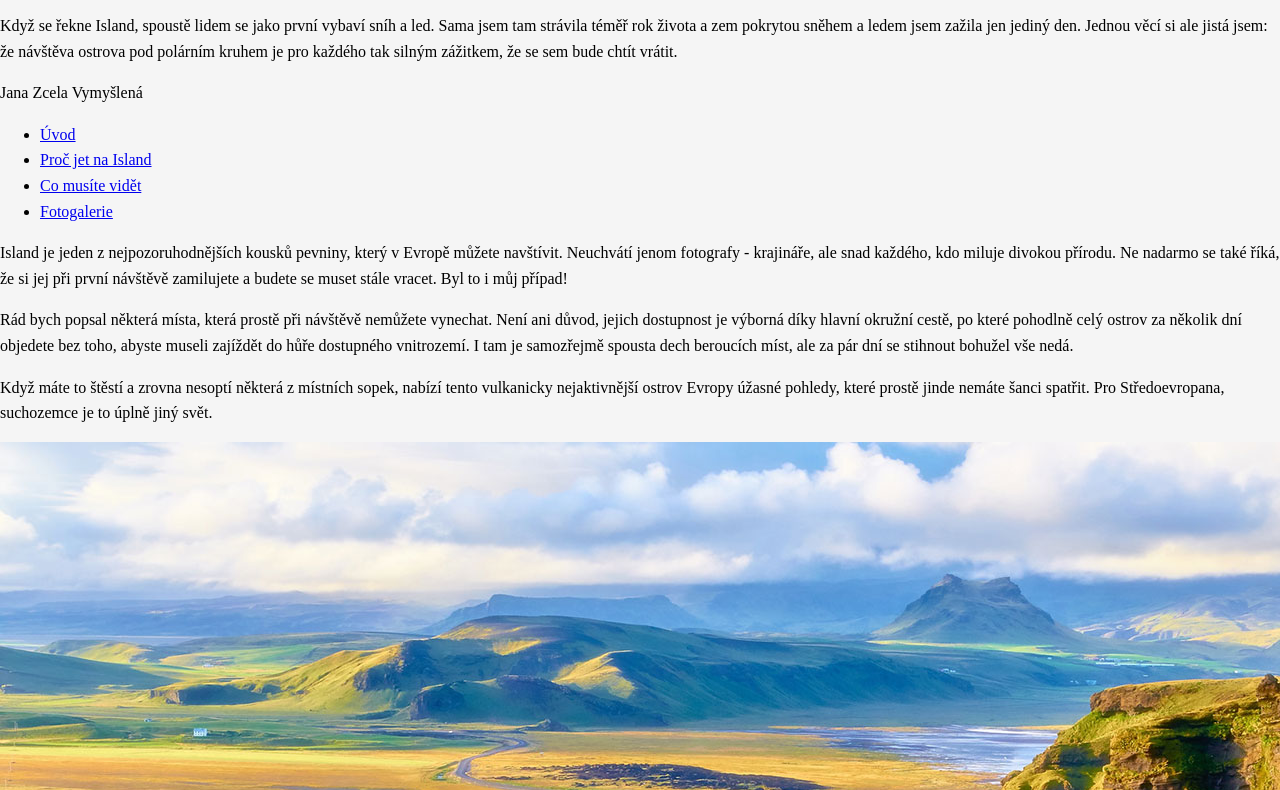
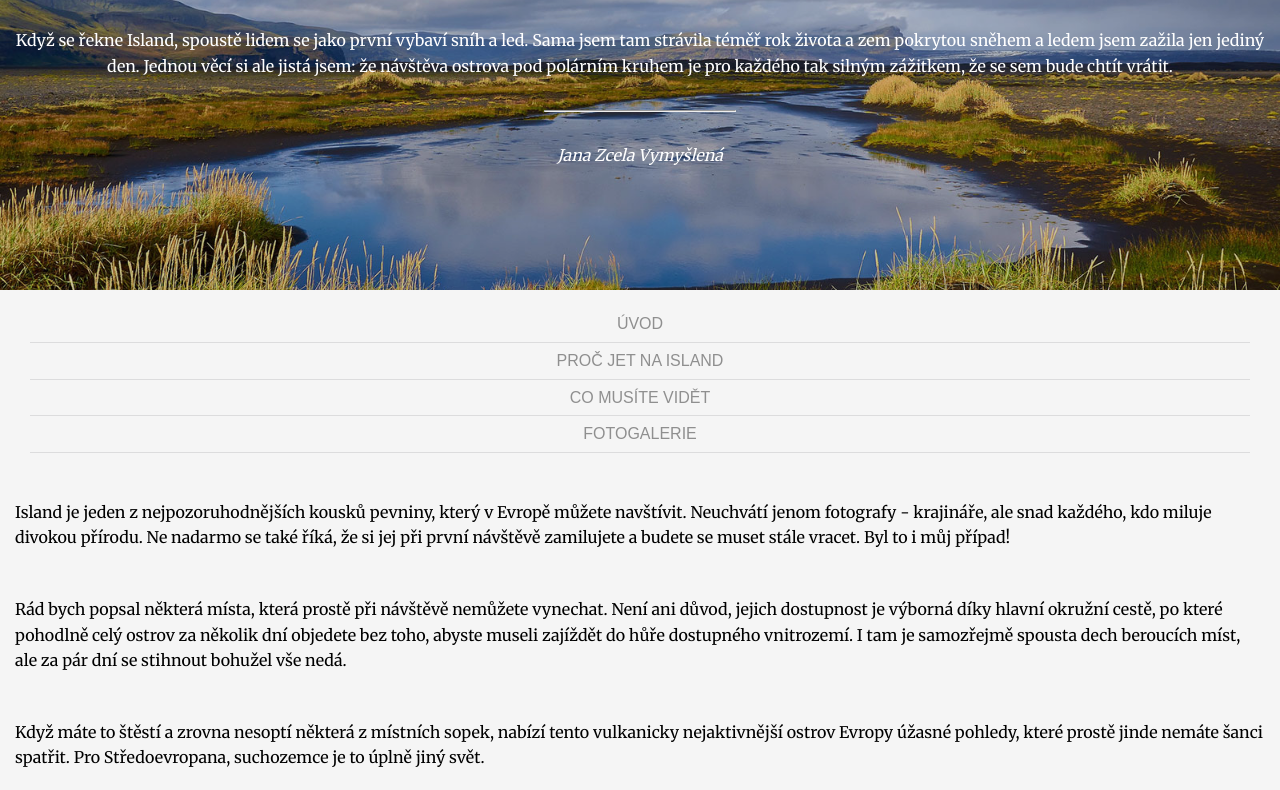
Before and after one commit to nasajana/Cviceni-Island, a plain HTML site: page index.html in a window 1280 px wide. Shown: the part 81-871 px from the top of the page. Drawn offline with Linux system fonts and the light colour scheme.

Commit message:
hlavicka hotovo

```diff
--- a/index.html
+++ b/index.html
@@ -1,40 +1,53 @@
 <!DOCTYPE html>
 <html lang="cs">
+
 <head>
     <meta charset="utf-8">
     <meta http-equiv="X-UA-Compatible" content="IE=edge">
     <meta name="viewport" content="width=device-width, initial-scale=1.0">
     <title>Cestování po Islandu</title>
     <link rel="stylesheet" type="text/css" href="style.css">
+    <link href="https://fonts.googleapis.com/css2?family=Merriweather&display=swap" rel="stylesheet">
+    <link href="https://fonts.googleapis.com/css2?family=Merriweather&family=Raleway&display=swap" rel="stylesheet">
 </head>
+
 <body>
 
 
     <!-- hlavička -->
-
+    <div class="hlavicka">
+        <div class="cerna"></div>
         <h1>Island</h1>
 
-	<p>Když se řekne Island, spoustě lidem se jako první vybaví sníh a led. Sama jsem tam strávila téměř rok života a zem pokrytou sněhem a ledem jsem zažila jen jediný den. Jednou věcí si ale jistá jsem: že návštěva ostrova pod polárním kruhem je pro každého tak silným zážitkem, že se sem bude chtít vrátit.</p>
-
-	<p>Jana Zcela Vymyšlená</p>
-
-
+        <p>Když se řekne Island, spoustě lidem se jako první vybaví sníh a led. Sama jsem tam strávila téměř rok života a zem pokrytou sněhem a ledem jsem zažila jen jediný den. Jednou věcí si ale jistá jsem: že návštěva ostrova pod polárním kruhem je pro
+            každého tak silným zážitkem, že se sem bude chtít vrátit.</p>
+        <hr class="cara">
+        <div class="jmeno">
+            <p>
+                <i>Jana Zcela Vymyšlená
+				</i>
+            </p>
+        </div>
+    </div>
 
     <!-- menu -->
 
+    <nav class="mainmenu">
         <ul>
             <li><a href="#">Úvod</a></li>
             <li><a href="#">Proč jet na Island</a></li>
             <li><a href="#">Co musíte vidět</a></li>
             <li><a href="#">Fotogalerie</a></li>
         </ul>
-
+    </nav>
 
     <!-- sekce Úvod -->
 
-	<p>Island je jeden z nejpozoruhodnějších kousků pevniny, který v Evropě můžete navštívit. Neuchvátí jenom fotografy - krajináře, ale snad každého, kdo miluje divokou přírodu. Ne nadarmo se také říká, že si jej při první návštěvě zamilujete a budete se muset stále vracet. Byl to i můj případ!</p>
+    <p>Island je jeden z nejpozoruhodnějších kousků pevniny, který v Evropě můžete navštívit. Neuchvátí jenom fotografy - krajináře, ale snad každého, kdo miluje divokou přírodu. Ne nadarmo se také říká, že si jej při první návštěvě zamilujete a budete se
+        muset stále vracet. Byl to i můj případ!</p>
 
-	<p>Rád bych popsal některá místa, která prostě při návštěvě nemůžete vynechat. Není ani důvod, jejich dostupnost je výborná díky hlavní okružní cestě, po které pohodlně celý ostrov za několik dní objedete bez toho, abyste museli zajíždět do hůře dostupného vnitrozemí. I tam je samozřejmě spousta dech beroucích míst, ale za pár dní se stihnout bohužel vše nedá.</p>
+    <p>Rád bych popsal některá místa, která prostě při návštěvě nemůžete vynechat. Není ani důvod, jejich dostupnost je výborná díky hlavní okružní cestě, po které pohodlně celý ostrov za několik dní objedete bez toho, abyste museli zajíždět do hůře dostupného
+        vnitrozemí. I tam je samozřejmě spousta dech beroucích míst, ale za pár dní se stihnout bohužel vše nedá.</p>
 
     <p>Když máte to štěstí a zrovna nesoptí některá z místních sopek, nabízí tento vulkanicky nejaktivnější ostrov Evropy úžasné pohledy, které prostě jinde nemáte šanci spatřit. Pro Středoevropana, suchozemce je to úplně jiný svět.</p>
 
@@ -47,11 +60,15 @@
 
     <h2>Proč jet na Island</h2>
 
-	<p>Island je domovem největšího evropského ledovce, vodopádu s nejmohutnějším průtokem a tisíců místních koní a divokých hus, které majestátně ve dvojicích křižují nebe a dokreslují tak neopakovatelnou atmosféru tohoto pozoruhodného kousku pevniny kdesi v Atlantiku. K tomu mohutné skalní útvary, čnící z moře jako tiší strážci místních černých lávových pláží, stovky metrů vysoké útesy, které jsou domovem racků a papuchalků a především obrovské vodopády všeho druhu. Panují tu trochu jiná měřítka, a to téměř ve všem.</p>
+    <p>Island je domovem největšího evropského ledovce, vodopádu s nejmohutnějším průtokem a tisíců místních koní a divokých hus, které majestátně ve dvojicích křižují nebe a dokreslují tak neopakovatelnou atmosféru tohoto pozoruhodného kousku pevniny kdesi
+        v Atlantiku. K tomu mohutné skalní útvary, čnící z moře jako tiší strážci místních černých lávových pláží, stovky metrů vysoké útesy, které jsou domovem racků a papuchalků a především obrovské vodopády všeho druhu. Panují tu trochu jiná měřítka,
+        a to téměř ve všem.</p>
 
-	<p>Pociťujete tu zvláštní volnost. Mimo tří větších měst, kde je soustředěna drtivá většina obyvatel, můžete projíždět krajinou stovky kilometrů a čas od času potkáte jen osamělou usedlost, obklopenou stády koní a ovcí. Na jižním pobřeží když už narazíte na vesnici, jedná se o seskupení usedlostí, jejichž počet byste kolikrát spočítali na prstech jedné ruky a samozřejmě nesmí chybět benzínová pumpa. Právě čerpací stanice jsou zde centrem dění.</p>
+    <p>Pociťujete tu zvláštní volnost. Mimo tří větších měst, kde je soustředěna drtivá většina obyvatel, můžete projíždět krajinou stovky kilometrů a čas od času potkáte jen osamělou usedlost, obklopenou stády koní a ovcí. Na jižním pobřeží když už narazíte
+        na vesnici, jedná se o seskupení usedlostí, jejichž počet byste kolikrát spočítali na prstech jedné ruky a samozřejmě nesmí chybět benzínová pumpa. Právě čerpací stanice jsou zde centrem dění.</p>
 
-	<p>Severní pobřeží je pak místy opravdová divočina, už tak mizivé osídlení ještě více prořídne a vy projíždíte místní fjordy po šotolinových cestách, aniž byste hodiny potkali jediné auto. Nad hlavou vám ční vysoké hory pokryté věčným sněhem, každým údolím se v kaskádách a vodopádech řítí dolů řeky, prostě divočina zamrznutá v čase. Dostane se vám to tu pod kůži a nutí Vás to přemýšlet, jak je ve skutečnosti člověk maličký a nicotný&hellip;</p>
+    <p>Severní pobřeží je pak místy opravdová divočina, už tak mizivé osídlení ještě více prořídne a vy projíždíte místní fjordy po šotolinových cestách, aniž byste hodiny potkali jediné auto. Nad hlavou vám ční vysoké hory pokryté věčným sněhem, každým
+        údolím se v kaskádách a vodopádech řítí dolů řeky, prostě divočina zamrznutá v čase. Dostane se vám to tu pod kůži a nutí Vás to přemýšlet, jak je ve skutečnosti člověk maličký a nicotný&hellip;</p>
 
 
     <img src="images/island2.jpg" alt="Island">
@@ -62,15 +79,20 @@
 
     <h2>Co musíte vidět</h2>
 
-	<p><strong>Poloostrov Reykjanes</strong> - Než z letiště v Keflavíku zamíříte do hlavního města, zajeďte se podívat na tento poloostrov. Je to zajížďka jen pár kilometrů a rázem se dostanete do krajiny pro Island přímo typické. Cestu lemují lávová pole připomínající doslova měsíční krajinu. Pro Středoevropana něco neuvěřitelného. Ani kousek zeleně, kam oko dohlédne jen černá suť a rozpraskané lávové desky. Mezi tím vším až mysteriózně vypadající geotermální elektrárny. Na pobřeží pak vystupují z vody poutavé skalní útvary Reykjanesta.</p>
+    <p><strong>Poloostrov Reykjanes</strong> - Než z letiště v Keflavíku zamíříte do hlavního města, zajeďte se podívat na tento poloostrov. Je to zajížďka jen pár kilometrů a rázem se dostanete do krajiny pro Island přímo typické. Cestu lemují lávová pole
+        připomínající doslova měsíční krajinu. Pro Středoevropana něco neuvěřitelného. Ani kousek zeleně, kam oko dohlédne jen černá suť a rozpraskané lávové desky. Mezi tím vším až mysteriózně vypadající geotermální elektrárny. Na pobřeží pak vystupují
+        z vody poutavé skalní útvary Reykjanesta.</p>
 
-	<p><strong>Reykjavík</strong> - Hlavní město určitě nevynecháte kvůli doplnění proviantu. Za zmínku stojí zajímavě architektonicky řešený kostel Hallgrímskirkja, centrum města a přístav se svou výstavbou začínají podobat všem vyspělým velkoměstům v Evropě a příliš milovníky severu neosloví. Zavítáte-li však do spleti uliček pod katedrálou, nebudete litovat, ty už atmosféru mají.</p>
+    <p><strong>Reykjavík</strong> - Hlavní město určitě nevynecháte kvůli doplnění proviantu. Za zmínku stojí zajímavě architektonicky řešený kostel Hallgrímskirkja, centrum města a přístav se svou výstavbou začínají podobat všem vyspělým velkoměstům v Evropě
+        a příliš milovníky severu neosloví. Zavítáte-li však do spleti uliček pod katedrálou, nebudete litovat, ty už atmosféru mají.</p>
 
     <p><strong>Gullfoss</strong> - Vodopádové menu začínáme u kaskádovitého vodopádu na řece Hvítá. Postavit se na hranu mezi kaskádami a hledět do té masy vody, řítící se do kaňonu pod vámi je vážně zážitek&hellip;</p>
 
-	<p><strong>Geysir</strong> - Kousek od Gullfossu je oblast, která turisty přitahuje jako magnet. Geysir, který dal název všem ostatním gejzírům světa. On sám se však již téměř odmlčel, údajně chrlí vodu jen velmi zřídka. Zato jeho menší a mladší soused, pojmenovaný Strokkur, prská do okolí vařící sloupec vody v méně či více pravidelných intervalech každých pár minut.</p>
+    <p><strong>Geysir</strong> - Kousek od Gullfossu je oblast, která turisty přitahuje jako magnet. Geysir, který dal název všem ostatním gejzírům světa. On sám se však již téměř odmlčel, údajně chrlí vodu jen velmi zřídka. Zato jeho menší a mladší soused,
+        pojmenovaný Strokkur, prská do okolí vařící sloupec vody v méně či více pravidelných intervalech každých pár minut.</p>
 
-	<p><strong>Seljalandsfoss</strong> - To už jsme na jižním pobřeží. Tento 60 metrů vysoký vodopád je výjimečný především tím, že se na něho můžete podívat nejen shora, ze stran, ale také jej obejít a hledět do okolní krajiny přes masy vody, které kolem Vás padají.</p>
+    <p><strong>Seljalandsfoss</strong> - To už jsme na jižním pobřeží. Tento 60 metrů vysoký vodopád je výjimečný především tím, že se na něho můžete podívat nejen shora, ze stran, ale také jej obejít a hledět do okolní krajiny přes masy vody, které kolem
+        Vás padají.</p>
 
     <img src="images/island3.jpg" alt="Island">
     <p>Photo &copy; <a href="https://flic.kr/p/LfcKHP">Yiannis Chatzitheodorou</a></p>
@@ -78,9 +100,11 @@
 
     <!-- změna strany, aby to celé bylo hezčí :) -->
 
-	<p><strong>Skógafoss</strong> - Ať si koupíte jakoukoliv mapu nebo průvodce Islandu, jsem si téměř jist, že na titulce bude právě Skógafoss. Nutno říct, že právem. Výška 60 metrů, šířka 25 metrů, zážitek neuvěřitelný. Jakmile trochu zasvítí slunce, okamžitě se ve vodní tříšti v okolí vytváří krásná duha. Samozřejmě opět přitahuje spoustu turistů, takže doporučuji navštívit tuto hříčku přírody někdy pozdě večer či brzy ráno, kdy tu budete téměř sami, opravdu se to vyplatí.</p>
+    <p><strong>Skógafoss</strong> - Ať si koupíte jakoukoliv mapu nebo průvodce Islandu, jsem si téměř jist, že na titulce bude právě Skógafoss. Nutno říct, že právem. Výška 60 metrů, šířka 25 metrů, zážitek neuvěřitelný. Jakmile trochu zasvítí slunce, okamžitě
+        se ve vodní tříšti v okolí vytváří krásná duha. Samozřejmě opět přitahuje spoustu turistů, takže doporučuji navštívit tuto hříčku přírody někdy pozdě večer či brzy ráno, kdy tu budete téměř sami, opravdu se to vyplatí.</p>
 
-	<p><strong>Dyrhólaey</strong> - Jde o nejjižnější cíp celého strova s vysokými útesy, na kterých ční jako tichý strážce velmi fotogenický maják. Zdejší útesy jsou také domovem Papuchalků (Fratercula arctica). Tito ptáci jsou opravdoví klauni a jejich nemotorný pohyb prostě musí vykouzlit úsměv na tváři každému. Mohutný lávový útes, ve kterém voda vyhloubila dvě skalní brány nebývalých rozměrů, prostě nesmíte vynechat.</p>
+    <p><strong>Dyrhólaey</strong> - Jde o nejjižnější cíp celého strova s vysokými útesy, na kterých ční jako tichý strážce velmi fotogenický maják. Zdejší útesy jsou také domovem Papuchalků (Fratercula arctica). Tito ptáci jsou opravdoví klauni a jejich
+        nemotorný pohyb prostě musí vykouzlit úsměv na tváři každému. Mohutný lávový útes, ve kterém voda vyhloubila dvě skalní brány nebývalých rozměrů, prostě nesmíte vynechat.</p>
 
 
 
@@ -91,72 +115,63 @@
     <!-- foto 1 -->
     <img src="images/nahled1.jpg" alt="Myvatn Aurora">
     <p>
-		Myvatn Aurora<br>
-		Photo &copy; <a href="https://flic.kr/p/GN5utm">Kriss Williams</a>
+        Myvatn Aurora<br> Photo &copy; <a href="https://flic.kr/p/GN5utm">Kriss Williams</a>
     </p>
 
 
     <!-- foto 2 -->
     <img src="images/nahled2.jpg" alt="Mountains in Iceland">
     <p>
-		Mountains in Iceland<br>
-		Photo &copy; <a href="https://flic.kr/p/qCC5fd">Kamil Porembiński</a>
+        Mountains in Iceland<br> Photo &copy; <a href="https://flic.kr/p/qCC5fd">Kamil Porembiński</a>
     </p>
 
 
     <!-- foto 3 -->
     <img src="images/nahled3.jpg" alt="Life on Mars">
     <p>
-		Life on Mars<br>
-		Photo &copy; <a href="https://flic.kr/p/DrxutX">Kriss Williams</a>
+        Life on Mars<br> Photo &copy; <a href="https://flic.kr/p/DrxutX">Kriss Williams</a>
     </p>
 
 
     <!-- foto 4 -->
     <img src="images/nahled4.jpg" alt="Stokksnes Sands">
     <p>
-		Stokksnes Sands<br>
-		Photo &copy; <a href="https://flic.kr/p/vzopTG">Kriss Williams</a>
+        Stokksnes Sands<br> Photo &copy; <a href="https://flic.kr/p/vzopTG">Kriss Williams</a>
     </p>
 
 
     <!-- foto 5 -->
     <img src="images/nahled5.jpg" alt="Svartifoss (Black Fall)">
     <p>
-		Svartifoss (Black Fall)<br>
-		Photo &copy; <a href="https://flic.kr/p/v5Butv">Ron Kroetz</a>
+        Svartifoss (Black Fall)<br> Photo &copy; <a href="https://flic.kr/p/v5Butv">Ron Kroetz</a>
     </p>
 
 
     <!-- foto 6 -->
     <img src="images/nahled6.jpg" alt="Landmannalaugar">
     <p>
-		Landmannalaugar<br>
-		Photo &copy; <a href="https://flic.kr/p/2SWHDd">Michel Osmont</a>
+        Landmannalaugar<br> Photo &copy; <a href="https://flic.kr/p/2SWHDd">Michel Osmont</a>
     </p>
 
 
     <!-- foto 7 -->
     <img src="images/nahled7.jpg" alt="Iceland">
     <p>
-		Iceland<br>
-		Photo &copy; <a href="https://flic.kr/p/aaqZLk">Eric Montford</a>
+        Iceland<br> Photo &copy; <a href="https://flic.kr/p/aaqZLk">Eric Montford</a>
     </p>
 
 
     <!-- foto 8 -->
     <img src="images/nahled8.jpg" alt="Bruarfoss waterfalls">
     <p>
-		Bruarfoss waterfalls<br>
-		Photo &copy; <a href="https://flic.kr/p/nuUQM7">Moyan Brenn</a>
+        Bruarfoss waterfalls<br> Photo &copy; <a href="https://flic.kr/p/nuUQM7">Moyan Brenn</a>
     </p>
 
 
     <!-- foto 9 -->
     <img src="images/nahled9.jpg" alt="Jokulsarlon glacier lagoon">
     <p>
-		Jokulsarlon glacier lagoon<br>
-		Photo &copy; <a href="https://flic.kr/p/getEgS">Moyan Brenn</a>
+        Jokulsarlon glacier lagoon<br> Photo &copy; <a href="https://flic.kr/p/getEgS">Moyan Brenn</a>
     </p>
 
 
@@ -165,9 +180,8 @@
     <!-- patička -->
 
     <p>
-		Texty převzaty z článků:<br>
-		Roman Pech - <a href="http://cestovani.idnes.cz/island-a-roman-pech-0nh-/kolem-sveta.aspx?c=A140519_125122_kolem-sveta_tom">Závislost jménem Island. Tipy znalce, jak zemi levně procestovat</a><br>
-		Michal Balada - <a href="http://www.pohora.cz/tipy-na-vylety/16352-cesta-kolem-islandu-za-10-dni/">Cesta kolem Islandu za 10 dní</a>
+        Texty převzaty z článků:<br> Roman Pech - <a href="http://cestovani.idnes.cz/island-a-roman-pech-0nh-/kolem-sveta.aspx?c=A140519_125122_kolem-sveta_tom">Závislost jménem Island. Tipy znalce, jak zemi levně procestovat</a><br> Michal Balada -
+        <a href="http://www.pohora.cz/tipy-na-vylety/16352-cesta-kolem-islandu-za-10-dni/">Cesta kolem Islandu za 10 dní</a>
     </p>
 
     <p>
@@ -176,4 +190,5 @@
 
 
 </body>
+
 </html>
--- a/style.css
+++ b/style.css
@@ -1,6 +1,15 @@
 /* intuitivnejší box-sizing */
-html { box-sizing: border-box; }
-*, ::after, ::before { box-sizing: inherit; }
+
+html {
+    box-sizing: border-box;
+}
+
+*,
+ ::after,
+ ::before {
+    box-sizing: inherit;
+}
+
 
 /*
 	BARVY
@@ -15,9 +24,80 @@ html { box-sizing: border-box; }
 */
 
 body {
-	margin: 0;
-	padding: 0;
-	background-color: #f5f5f5;
-	font-size: 16px;
-	line-height: 1.6;
+    margin: 0;
+    padding: 0;
+    background-color: #f5f5f5;
+    font-size: 16px;
+    line-height: 1.6;
+    font-family: 'Merriweather', serif;
 }
+
+h1,
+h2,
+ul {
+    font-family: 'Raleway', sans-serif;
+}
+
+p {
+    padding: 15px;
+}
+
+.hlavicka {
+    background-image: url(images/island-hlavicka.jpg);
+    background-position: center;
+    background-repeat: no-repeat;
+    background-size: cover;
+    height: 350px;
+    color: white;
+    text-align: center;
+    position: relative;
+}
+
+.hlavicka p,
+.hlavicka h1,
+.hlavicka .cara {
+    z-index: 1;
+    position: relative;
+    /* position si musím dát sem i do hlavicka, abych mohla použít z.index a napolohovat černou vůči textu*/
+}
+
+.cerna {
+    position: absolute;
+    top: 0;
+    bottom: 0;
+    left: 0;
+    right: 0;
+    background-color: black;
+    opacity: 20%;
+}
+
+.cara {
+    background-color: white;
+    width: 15%;
+    height: 1px;
+    text-align: center;
+}
+
+nav {
+    display: flex;
+}
+
+nav a {
+    text-decoration: none;
+    color: rgb(143, 143, 143);
+    text-transform: uppercase;
+    font-family: Arial, Helvetica, sans-serif;
+}
+
+nav ul {
+    list-style-type: none;
+    width: 100%;
+    padding: 0;
+    text-align: center;
+}
+
+nav li {
+    padding: 5px 0;
+    margin: 0 30px;
+    border-bottom: 1px solid rgb(220, 220, 221);
+}
```
Lines whose indentation alone changed are shown as unchanged.
